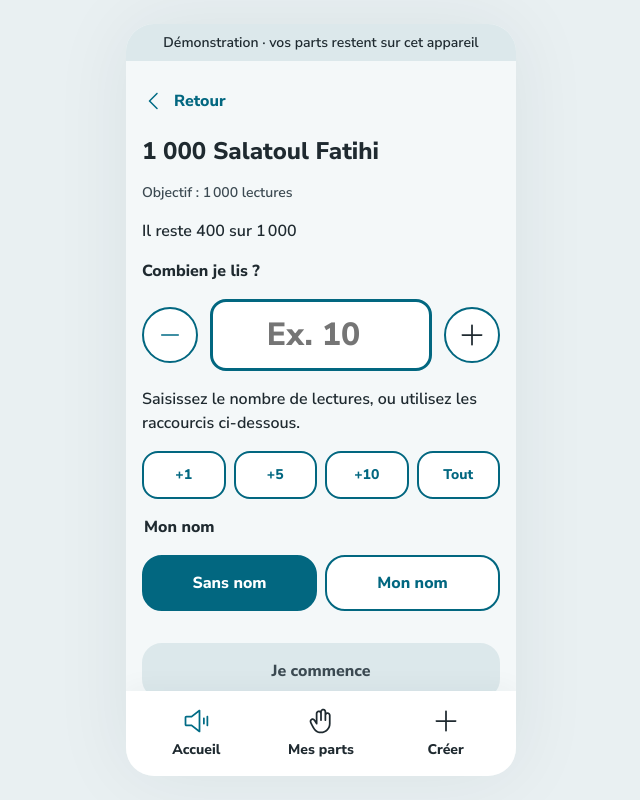
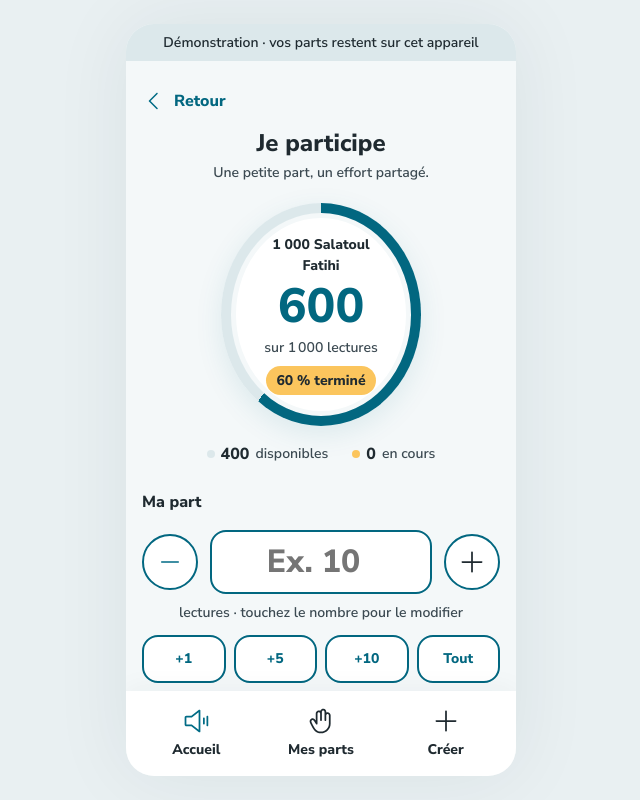
Before and after one commit to Lamine517/wirdlink, an Angular app: page /wird/salat-fatihi in a window 1280 px wide. Shown: the whole page, without its empty margins (319-959 px from the left). Built offline with nearby package versions, Linux system fonts and the light colour scheme.

Commit message:
feat: visualiser la progression du wird

```diff
--- a/src/app/features/participation/components/quantity-picker/quantity-picker.html
+++ b/src/app/features/participation/components/quantity-picker/quantity-picker.html
@@ -39,7 +39,7 @@
     }}
   </p>
 }
-<p id="quantity-hint">Saisissez le nombre de lectures, ou utilisez les raccourcis ci-dessous.</p>
+<p id="quantity-hint">lectures · touchez le nombre pour le modifier</p>
 <div class="choice-list">
   @for (amount of [1, 5, 10]; track amount) {
     <button type="button" class="button button--outline button--compact" (click)="adjust(amount)">
--- a/src/app/features/participation/components/quantity-picker/quantity-picker.scss
+++ b/src/app/features/participation/components/quantity-picker/quantity-picker.scss
@@ -11,12 +11,12 @@
   &__input {
     min-width: 0;
     width: 100%;
-    height: 72px;
+    height: 64px;
     text-align: center;
     font-size: var(--font-size-counter);
     font-weight: tokens.$font-weight-extrabold;
     color: var(--color-primary);
-    border: 3px solid var(--color-primary);
+    border: 2px solid var(--color-primary);
   }
 
   &__button {
@@ -56,3 +56,10 @@
 .quantity-error img {
   flex-shrink: 0;
 }
+
+#quantity-hint {
+  margin: 8px 0 12px;
+  text-align: center;
+  font-size: var(--font-size-small);
+  color: var(--color-text-secondary);
+}
--- a/src/app/features/participation/pages/participate-page/participate-page.html
+++ b/src/app/features/participation/pages/participate-page/participate-page.html
@@ -5,11 +5,36 @@
   ><img src="assets/icons/back.svg" alt="" width="24" height="24" />Retour</a
 >
 @if (selected(); as wird) {
-  <h1>{{ wird.title }}</h1>
-  <p class="text-secondary">Objectif : {{ wird.target | number }} lectures</p>
-  <p>Il reste {{ store.available(wird.id) | number }} sur {{ wird.target | number }}</p>
+  <header class="participation-header">
+    <h1>Je participe</h1>
+    <p>Une petite part, un effort partagé.</p>
+  </header>
+  <section class="participation-summary" aria-label="Avancement du wird">
+    <app-circular-progress
+      [title]="wird.title"
+      [completed]="store.completed(wird.id)"
+      [target]="wird.target"
+    />
+    <div class="participation-summary__stats">
+      <div class="participation-summary__stat">
+        <span class="participation-summary__dot" aria-hidden="true"></span>
+        <strong>{{ store.available(wird.id) | number }}</strong
+        ><span>disponibles</span>
+      </div>
+      <div class="participation-summary__stat">
+        <span
+          class="participation-summary__dot participation-summary__dot--reserved"
+          aria-hidden="true"
+        ></span>
+        <strong>{{
+          wird.target - store.completed(wird.id) - store.available(wird.id) | number
+        }}</strong
+        ><span>en cours</span>
+      </div>
+    </div>
+  </section>
   <form [formGroup]="form" (ngSubmit)="reserve()" class="participation-form">
-    <label for="quantity">Combien je lis ?</label>
+    <label class="participation-form__label" for="quantity">Ma part</label>
     <app-quantity-picker [control]="quantity" [maximum]="store.available(wird.id)" />
     <fieldset>
       <legend>Mon nom</legend>
--- a/src/app/features/participation/pages/participate-page/participate-page.scss
+++ b/src/app/features/participation/pages/participate-page/participate-page.scss
@@ -50,3 +50,53 @@
 input[aria-invalid='true'] {
   border-color: var(--color-feedback-error);
 }
+
+.participation-header {
+  text-align: center;
+  margin: 4px 0 20px;
+
+  h1 {
+    margin: 0 0 4px;
+  }
+  p {
+    margin: 0;
+    font-size: var(--font-size-small);
+    color: var(--color-text-secondary);
+  }
+}
+
+.participation-summary {
+  margin-bottom: 24px;
+
+  &__stats {
+    display: flex;
+    justify-content: center;
+    gap: 24px;
+    margin-top: 16px;
+  }
+  &__stat {
+    display: flex;
+    align-items: center;
+    flex-wrap: wrap;
+    justify-content: center;
+    gap: 6px;
+    font-size: var(--font-size-small);
+    color: var(--color-text-secondary);
+  }
+  &__stat strong {
+    color: var(--color-text-primary);
+    font-size: 1rem;
+  }
+  &__dot {
+    width: 8px;
+    height: 8px;
+    border-radius: 50%;
+    background: var(--color-bg-muted);
+  }
+  &__dot--reserved {
+    background: var(--color-accent);
+  }
+}
+.participation-form__label {
+  font-size: 1rem;
+}
--- a/src/app/features/participation/pages/participate-page/participate-page.ts
+++ b/src/app/features/participation/pages/participate-page/participate-page.ts
@@ -1,3 +1,4 @@
+import { CircularProgress } from '../../../../shared/components/circular-progress/circular-progress';
 import { ChangeDetectionStrategy, Component, computed, inject, signal } from '@angular/core';
 import { DecimalPipe } from '@angular/common';
 import { FormControl, FormGroup, ReactiveFormsModule, Validators } from '@angular/forms';
@@ -8,7 +9,7 @@ import { QuantityPicker } from '../../components/quantity-picker/quantity-picker
 
 @Component({
   selector: 'app-participate-page',
-  imports: [RouterLink, ReactiveFormsModule, DecimalPipe, QuantityPicker],
+  imports: [RouterLink, ReactiveFormsModule, DecimalPipe, QuantityPicker, CircularProgress],
   templateUrl: './participate-page.html',
   styleUrl: './participate-page.scss',
   changeDetection: ChangeDetectionStrategy.OnPush,
--- /dev/null
+++ b/src/app/shared/components/circular-progress/circular-progress.html
@@ -0,0 +1,16 @@
+<div
+  class="progress-ring"
+  role="progressbar"
+  [attr.aria-label]="title() + ' : lectures terminées'"
+  aria-valuemin="0"
+  [attr.aria-valuenow]="completed()"
+  [attr.aria-valuemax]="target()"
+  [style.--progress]="progress() + '%'"
+>
+  <div class="progress-ring__center">
+    <span class="progress-ring__title">{{ title() }}</span>
+    <strong class="progress-ring__value">{{ completed() | number }}</strong>
+    <span class="progress-ring__caption">sur {{ target() | number }} lectures</span>
+    <span class="progress-ring__badge">{{ progress() | number: '1.0-0' }} % terminé</span>
+  </div>
+</div>
--- /dev/null
+++ b/src/app/shared/components/circular-progress/circular-progress.scss
@@ -0,0 +1,66 @@
+:host {
+  display: grid;
+  place-items: center;
+}
+
+.progress-ring {
+  display: grid;
+  place-items: center;
+  width: min(100%, 14.5rem);
+  aspect-ratio: 1;
+  border-radius: 50%;
+  padding: 10px;
+  background: conic-gradient(var(--color-primary) var(--progress), var(--color-bg-muted) 0);
+  box-shadow: 0 8px 28px rgb(2 103 128 / 10%);
+
+  &__center {
+    display: flex;
+    flex-direction: column;
+    align-items: center;
+    justify-content: center;
+    gap: 4px;
+    width: 100%;
+    height: 100%;
+    padding: 16px;
+    border: 5px solid var(--color-bg-app);
+    border-radius: 50%;
+    background: var(--color-bg-surface);
+    text-align: center;
+  }
+
+  &__title {
+    font-size: 0.875rem;
+    font-weight: 800;
+    overflow-wrap: anywhere;
+  }
+  &__value {
+    font-size: 3rem;
+    line-height: 1.1;
+    font-weight: 800;
+    color: var(--color-primary);
+  }
+  &__caption {
+    font-size: 0.875rem;
+    color: var(--color-text-secondary);
+  }
+  &__badge {
+    margin-top: 4px;
+    padding: 4px 10px;
+    border-radius: 16px;
+    background: var(--color-accent);
+    font-size: 0.875rem;
+    font-weight: 800;
+  }
+}
+
+@media (min-width: 700px) and (max-height: 800px) {
+  .progress-ring {
+    width: 12.5rem;
+  }
+}
+
+@media (prefers-reduced-motion: no-preference) {
+  .progress-ring {
+    animation: content-enter 240ms ease-out;
+  }
+}
--- /dev/null
+++ b/src/app/shared/components/circular-progress/circular-progress.ts
@@ -0,0 +1,19 @@
+import { ChangeDetectionStrategy, Component, computed, input } from '@angular/core';
+import { DecimalPipe } from '@angular/common';
+
+@Component({
+  selector: 'app-circular-progress',
+  imports: [DecimalPipe],
+  templateUrl: './circular-progress.html',
+  styleUrl: './circular-progress.scss',
+  changeDetection: ChangeDetectionStrategy.OnPush,
+})
+export class CircularProgress {
+  readonly title = input.required<string>();
+  readonly completed = input.required<number>();
+  readonly target = input.required<number>();
+  protected readonly progress = computed(() => {
+    if (this.target() <= 0) return 0;
+    return Math.min(100, Math.max(0, (this.completed() / this.target()) * 100));
+  });
+}
```
Also changed, not shown: 2 other files (tests, documents, lock files or other folders).
